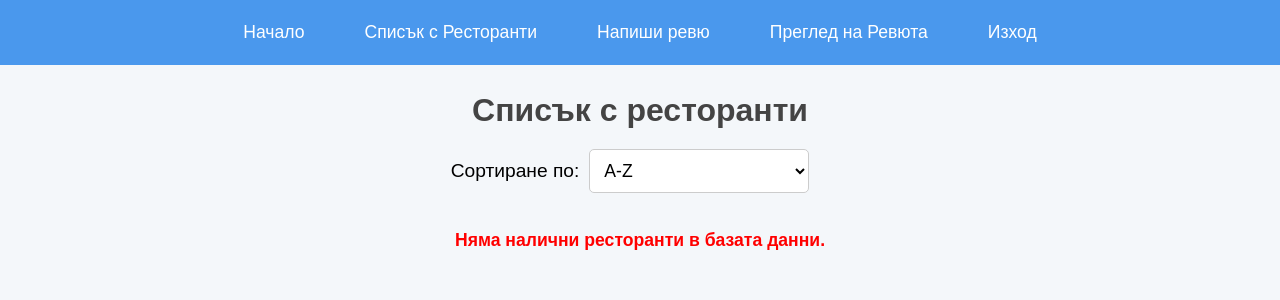
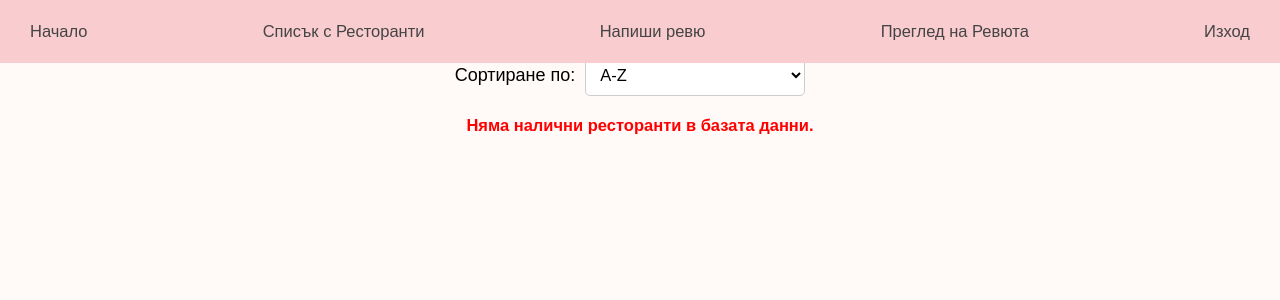
Before and after one commit to nia-pencheva/beauty-salon, a PHP site: page /listRestaurants.php in a window 1280 px wide. Shown: the top 300 px of the page. Run offline with PHP 8.4, Linux system fonts and the light colour scheme; data that the repository does not hold is empty.

Commit message:
Worked some more on the booking availability checking functionality; Created the navbar component; Added some general styles to styles.css

```diff
--- a/styles.css
+++ b/styles.css
@@ -1,13 +1,31 @@
+:root {
+    --light-pink: #f9cccf;
+    --dark-pink: #e8aeb7;
+    --light-mint-green: #a1d8bb;
+    --dark-mint-green: #7db89e;
+    --dark-gray: #444444;
+    --light-gray: #ccc;
+    --cream: #fff9f7;
+}
+
+* {
+    box-sizing: border-box;
+    margin: 0;
+    padding: 0;
+    border: 0;
+}
+
 body {
-            flex-direction: column;
-            justify-content: start;
     font-family: 'Arial', sans-serif;
     margin: 0;
     padding: 0;
-            background-color: #f4f7fa;
+    background-color: var(--cream);
+    font-size: 15px;
+}
+
+.main--navbar {
     display: flex;
     justify-content: center;
-            align-items: center;
 }
 
 .container {
@@ -21,25 +39,35 @@
 }
 
 .navbar {
-
+    position: static;
     display: flex;
-            justify-content: center;
+    justify-content: space-between;
     width: 100%;
-            background-color: #4a98ed; /* Darker blue */
-            padding: 10px 0;
+    background-color: #f9cccf;
+    padding: 10px;
     text-align: center;
 }
 
 .navbar a {
-            color: white;
+    display: inline-block;
+    color: var(--dark-gray);
     padding: 12px 20px;
     text-decoration: none;
     font-size: 1.1em;
-            margin: 0 10px;
     border-radius: 5px;
     transition: background-color 0.3s ease;
 }
 
 .navbar a:hover {
-            background-color: #0c78ed; /* Even darker blue */
+    background-color: #e8aeb7; /* Even darker blue */
 }
+
+@media screen and (min-width: 992px) {
+    .main--navbar {
+        padding-top: 65px;
+    }
+
+    .navbar {
+        position: fixed;
+    }
+}
```
Also changed, not shown: bookingAvailability.php (+99 -9 lines), navbar.php (added, +22 -0 lines). Lines whose indentation alone changed are shown as unchanged.
